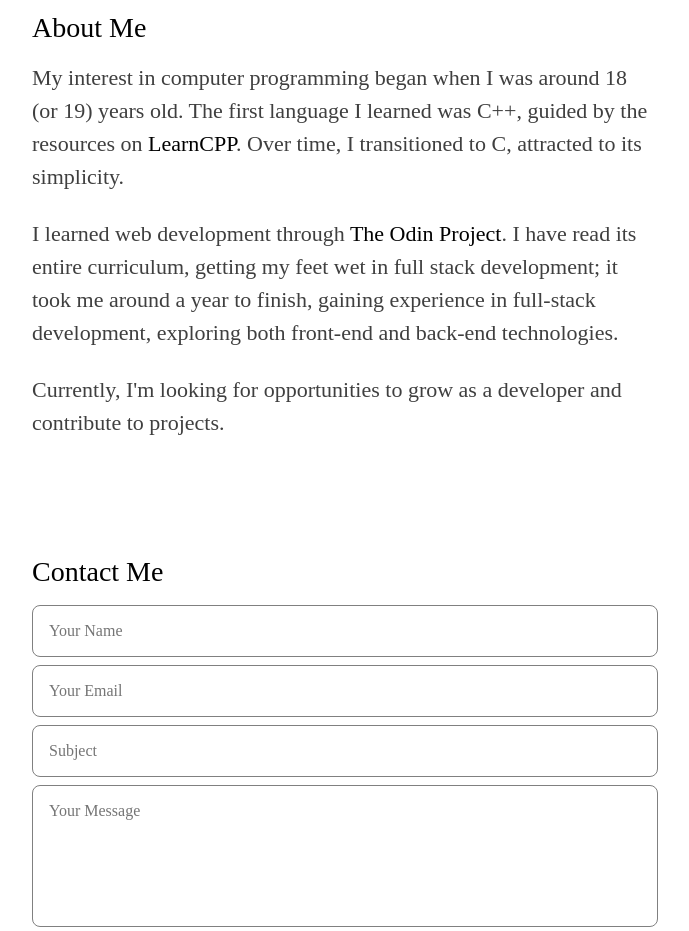
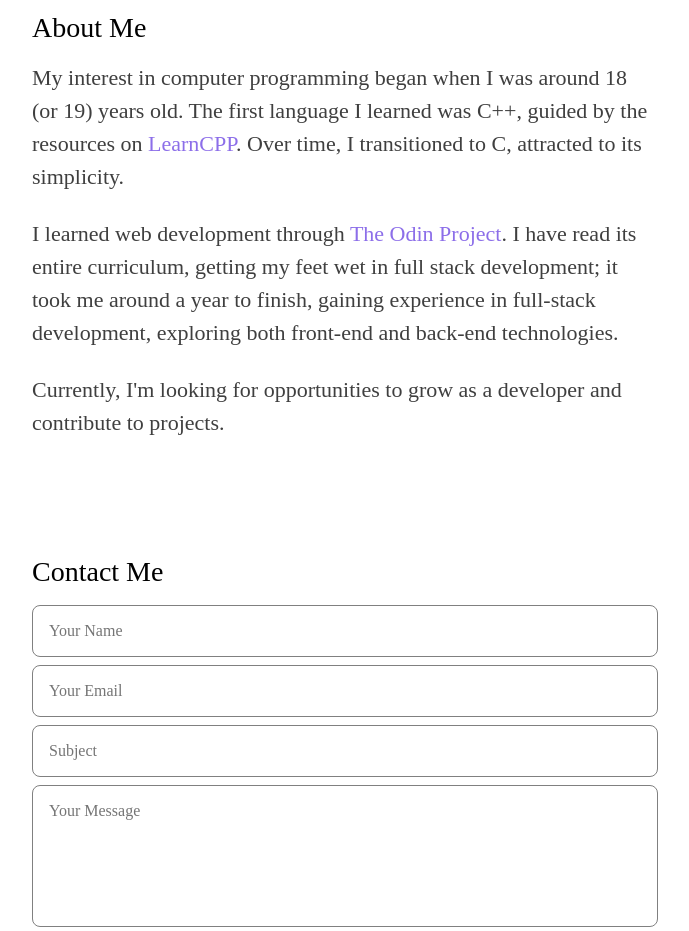
Before and after one commit to cjxo/cjxo.github.io, a React (Vite) app: page / in a window 1280 px wide. Shown: the part 1220-2151 px from the top of the page, without its empty margins (295-984 px from the left). Built offline with nearby package versions, Linux system fonts and the light colour scheme; a web font is replaced by a local one.

Commit message:
Mistakenly removed coloured link! Whoops

```diff
--- a/src/components/Bottombar.jsx
+++ b/src/components/Bottombar.jsx
@@ -2,7 +2,7 @@ import styles from "../styles/components.module.css";
 
 const Bottombar = () => {
   return (
-    <footer class={styles.bottomBar}>
+    <footer className={styles.bottomBar}>
       &copy; 2025 cjxo. All rights reserved.
     </footer>
   );
--- a/src/components/portfolio/AboutMe.jsx
+++ b/src/components/portfolio/AboutMe.jsx
@@ -3,7 +3,7 @@ import { MyLink } from "../Common";
 
 const AboutMe = () => {
   return (
-    <section className={styles.category}>
+    <section className={`${styles.category} ${styles.aboutMe}`}>
       <h2 className={styles.title}>About Me</h2>
       <p>
         My interest in computer programming began when I was around 18 (or 19) years old.
--- a/src/styles/components.module.css
+++ b/src/styles/components.module.css
@@ -243,6 +243,15 @@
   }
 }
 
+.aboutMe {
+  a {
+    color: #8c6ee9;
+    &:visited {
+      color: #8c6ee9;
+    }
+  }
+}
+
 .contactMeForm {
   display: flex;
   flex-direction: column;
```
